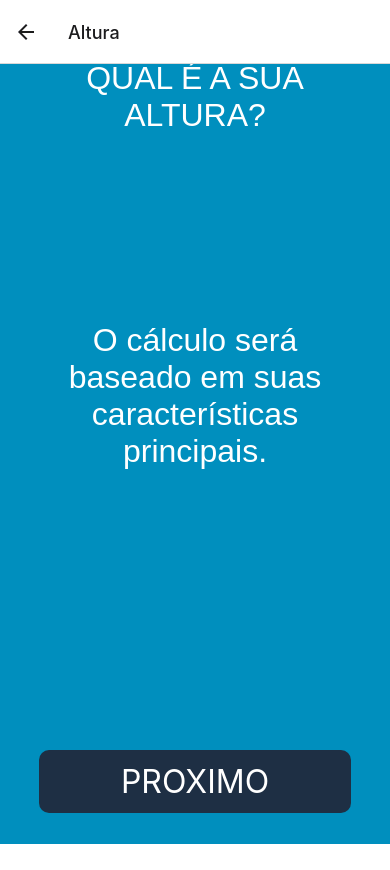
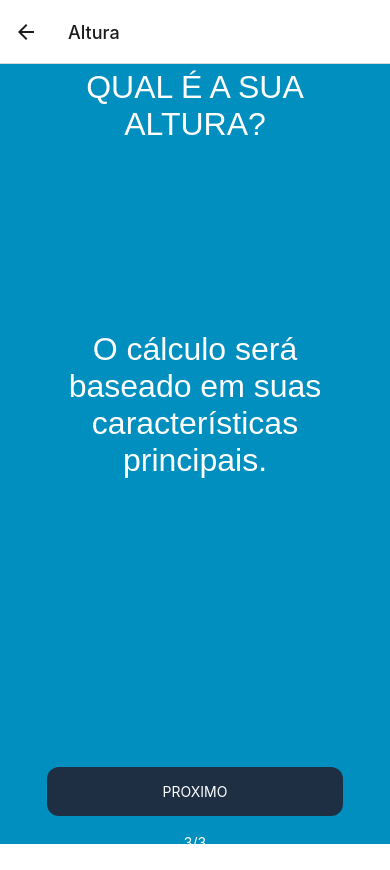
Before and after one commit to jvictoroliver/H2hora, a React Native app: screen /Altura in a window 390 px wide. Built offline with nearby package versions, Linux system fonts and the light colour scheme.

Commit message:
Atualização

```diff
--- a/src/componentes/Input/index.js
+++ b/src/componentes/Input/index.js
@@ -32,7 +32,7 @@ const styles = StyleSheet.create({
     margin: 12,
     justifyContent: "center",
     textAlign: "center",
-    color: "#fff"
+    color: "#d1cbc0"
   },
  maior:{
   padding: 28,
--- /dev/null
+++ b/src/componentes/Texto/index.js
@@ -0,0 +1,22 @@
+import React from 'react';
+import { SafeAreaView, StyleSheet,Text } from 'react-native';
+
+export default function Texto ({type,text }) {
+
+ let selected="";
+
+  switch (type) {
+    case "home":
+      selected = styles.home;
+      break;
+  }
+  const txtstyle=selected;
+  return (
+    <Text style={[styles.input, txtstyle]}>{text}
+    </Text>
+
+  );
+};
+const styles = StyleSheet.create({
+
+  });
--- a/src/pages/Altura/altura.js
+++ b/src/pages/Altura/altura.js
@@ -2,7 +2,7 @@ import { useState } from 'react';
 import { StatusBar } from 'expo-status-bar';
 import { ImageBackground, StyleSheet, Text, TouchableOpacity, View } from 'react-native';
 import styles from './alturaStyles.js';
-
+import Button from '../../componentes/Button/index.js';
 export default function Altura ({navigation}) {
 
     function Resultadocreen(){
@@ -23,9 +23,10 @@ principais.</Text>
 
             <View style={{ width: '80%',  }}>
 
-                <TouchableOpacity style={styles.button}>
-                    <Text style={styles.buttonText} onPress={Resultadocreen}>PROXIMO</Text>
-                </TouchableOpacity>
+            <Button style={styles.button} type="chose"
+            onPress={Resultadocreen}
+            text="PROXIMO">
+          </Button>
             </View>
             <Text style={{ color: '#FFFFFF', padding:10 }}>
                 3/3
--- a/src/pages/Genero/genero.js
+++ b/src/pages/Genero/genero.js
@@ -2,7 +2,7 @@ import { useState } from 'react';
 import { StatusBar } from 'expo-status-bar';
 import { ImageBackground, StyleSheet, Text, TouchableOpacity, View, Image } from 'react-native';
 import styles from './generostyle.js';
-
+import Button from '../../componentes/Button/index.js';
 export default function Genero({navigation}) {
     const [user, setGender] = useState({ gender: 'não definido' })
 
@@ -59,9 +59,10 @@ export default function Genero({navigation}) {
             <p> meu genero é {user.gender}</p>
             <View style={{ width: '80%', }}>
 
-                <TouchableOpacity style={styles.button}>
-                    <Text style={styles.buttonText} onPress={Pesocreen} >PROXIMO</Text>
-                </TouchableOpacity>
+            <Button style={styles.button} type="chose"
+            onPress={Pesocreen}
+            text="PROXIMO">
+          </Button>
             </View>
             <Text style={{ color: '#FFFFFF' }}>
                 1/3
--- a/src/pages/Home/index.js
+++ b/src/pages/Home/index.js
@@ -3,6 +3,7 @@ import { StyleSheet, Text, TouchableOpacity, View, Image, ImageBackground } from
 import React from 'react';
 import styles from './styles.js'
 import Button from '../../componentes/Button/index.js';
+import Texto from '../../componentes/Texto/index.js';
 export default function Home({ navigation }) {
 
   function Registercreen() {
--- a/src/pages/Log-in/log.js
+++ b/src/pages/Log-in/log.js
@@ -5,6 +5,7 @@ import { StyleSheet, Text, Image, View, TextInput, TouchableOpacity } from 'reac
 import styles from './logStyles.js';
 import Button from '../../componentes/Button';
 import Input from '../../componentes/Input';
+import Texto from '../../componentes/Texto/index.js';
 export default function Open({navigation}) {
 
   function ChoseScreen(){
@@ -23,7 +24,7 @@ export default function Open({navigation}) {
         />
       </View>
       <View style={{ marginBottom: 8 }}>
-        <Text style={{ color: "#ffffff", fontSize: 32}}>ENTRAR</Text>
+        <Texto type="login" text={"ENTRAR"}></Texto>
       </View>
       <View>
       <Input placeholder={"USUARIO"}/>
--- a/src/pages/Peso.js/peso.js
+++ b/src/pages/Peso.js/peso.js
@@ -2,7 +2,7 @@ import { useState } from 'react';
 import { StatusBar } from 'expo-status-bar';
 import { ImageBackground, StyleSheet, Text, TouchableOpacity, View } from 'react-native';
 import styles from './pesoStyles.js';
-
+import Button from '../../componentes/Button/index.js';
 export default function Peso({ navigation }) {
     function Alturacreen() {
         navigation.navigate('Altura');
@@ -23,9 +23,10 @@ export default function Peso({ navigation }) {
 
             <View style={{ width: '80%', }}>
 
-                <TouchableOpacity style={styles.button}>
-                    <Text style={styles.buttonText} onPress={Alturacreen}>PROXIMO</Text>
-                </TouchableOpacity>
+            <Button style={styles.button} type="chose"
+            onPress={Alturacreen}
+            text="PROXIMO">
+          </Button>
             </View>
             <Text style={{ color: '#FFFFFF', padding: 10 }}>
                 2 / 3
--- a/src/pages/Resultado/resultado.js
+++ b/src/pages/Resultado/resultado.js
@@ -2,7 +2,7 @@ import React from 'react';
 import { useState } from 'react';
 import { StatusBar, ImageBackground, StyleSheet, Text, TouchableOpacity, View } from 'react-native';
 import styles from './resultadoStyles.js';
-
+import Button from '../../componentes/Button/index.js';
 export default function () {
 
     return (
@@ -20,11 +20,11 @@ export default function () {
                 </View>
 
                 <View style={{ width: '80%' }}>
-                    <TouchableOpacity style={styles.button}>
-                        <Text style={styles.buttonText}>PROSSEGUIR</Text>
-                    </TouchableOpacity>
+                <Button style={styles.button} type="chose"
+            text="PROXIMO">
+          </Button>
                 </View>
-                <Text style={{ color: '#fffff', padding: 15 }}>
+                <Text style={{ color: '#ffffff', padding: 15 }}>
                     3/3
                 </Text>
             </View>
```
Also changed, not shown: src/componentes/Button/index.js (line endings or trailing spaces).
